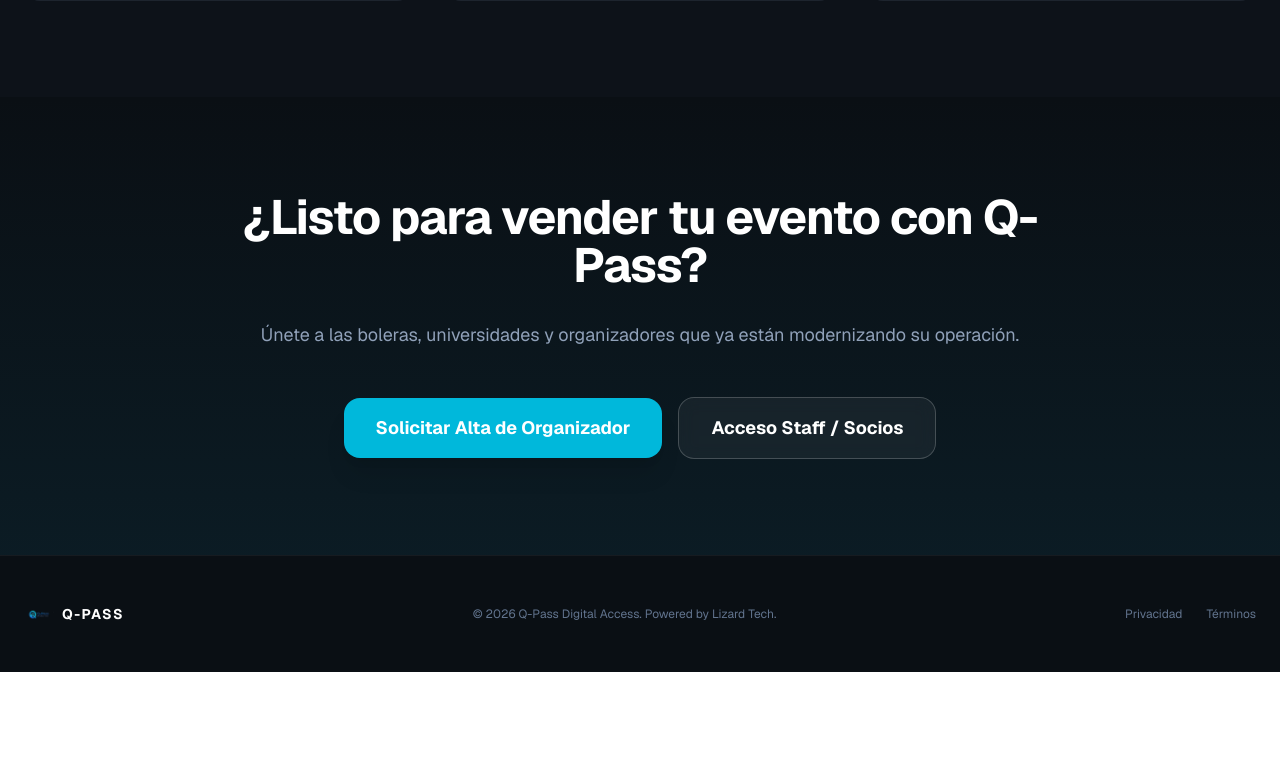
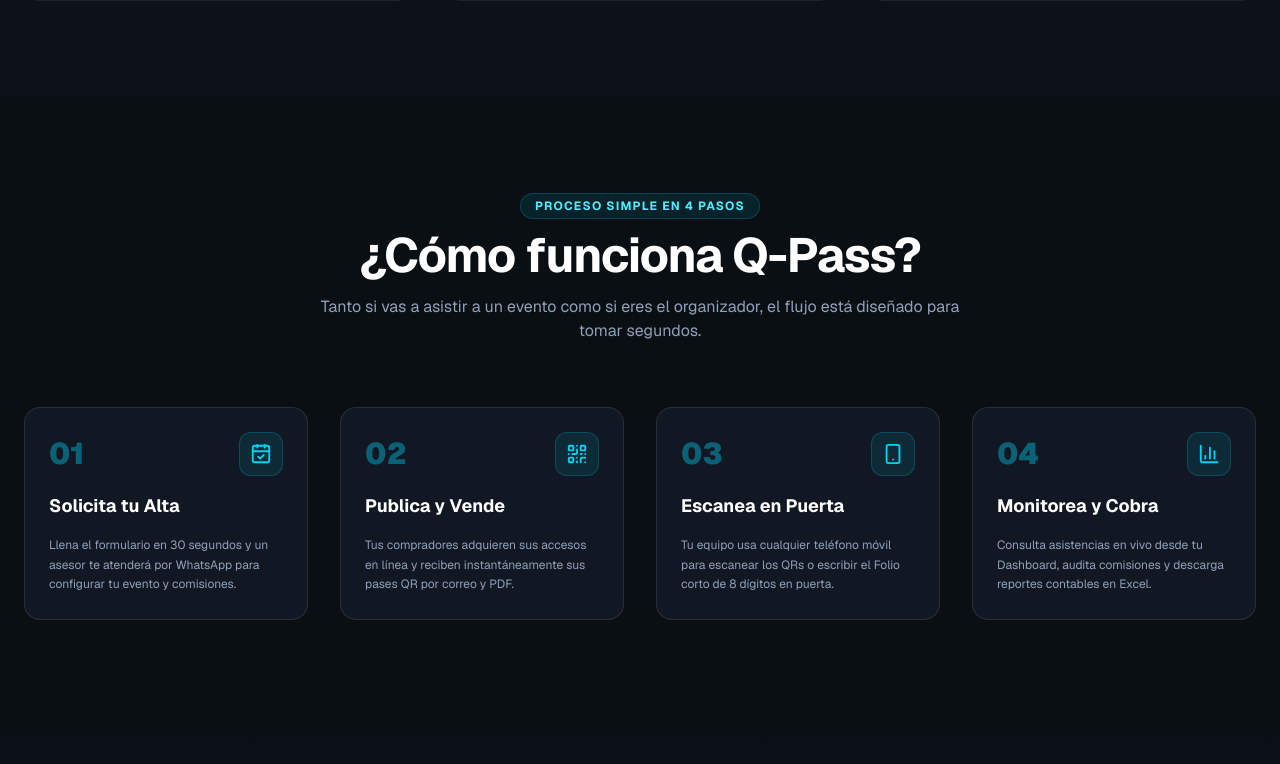
Before and after one commit to Eduardo-04/q-pass, a Next.js app: page / in a window 1280 px wide. Shown: the part 1376-2140 px from the top of the page. Before the commit the page ends 2048 px from the top, so only its background shows below. Built offline with nearby package versions, Linux system fonts and the light colour scheme.

Commit message:
feat(landing): agregar seccion interactiva Como Funciona en 4 pasos y navegacion por ancla fluida

```diff
--- a/app/page.tsx
+++ b/app/page.tsx
@@ -8,13 +8,16 @@
   TrendingUp,
   Zap,
   ChevronRight,
-  CheckCircle2,
   Building2,
   Phone,
   Mail,
   User,
   X,
-  MessageSquare
+  MessageSquare,
+  QrCode,
+  Smartphone,
+  BarChart3,
+  CalendarCheck
 } from "lucide-react";
 import { toast } from "sonner";
 
@@ -67,7 +70,7 @@
   };
 
   return (
-    <div className="min-h-screen bg-[#0a0f14] text-white overflow-x-hidden">
+    <div className="min-h-screen bg-[#0a0f14] text-white overflow-x-hidden selection:bg-cyan-500 selection:text-black">
       {/* Navbar Minimalista */}
       <nav className="fixed top-0 z-50 w-full border-b border-white/5 bg-[#0a0f14]/80 backdrop-blur-md">
         <div className="mx-auto flex max-w-7xl items-center justify-between px-6 py-4">
@@ -75,7 +78,7 @@
             <Image src="/q-pass-logo.png" alt="Q-Pass Logo" width={40} height={40} />
             <span className="text-xl font-bold tracking-tighter text-white">Q-PASS</span>
           </Link>
-          <div className="hidden items-center gap-6 md:flex">
+          <div className="hidden items-center gap-8 md:flex">
             <a href="#beneficios" className="text-sm font-medium text-slate-400 transition hover:text-cyan-400">Beneficios</a>
             <a href="#como-funciona" className="text-sm font-medium text-slate-400 transition hover:text-cyan-400">Cómo funciona</a>
             <button
@@ -177,6 +180,81 @@
               <h3 className="text-xl font-bold text-white mb-3">Transparencia Financiera</h3>
               <p className="text-slate-400 text-sm leading-relaxed">
                 Dashboard en tiempo real con cálculo exacto de comisiones y exportación directa a reportes en Excel.
+              </p>
+            </div>
+          </div>
+        </div>
+      </section>
+
+      {/* Sección Cómo Funciona (Paso a Paso) */}
+      <section id="como-funciona" className="py-24 bg-[#0a0f14] relative">
+        <div className="mx-auto max-w-7xl px-6">
+          <div className="mb-16 text-center">
+            <div className="inline-block rounded-full border border-cyan-400/20 bg-cyan-400/10 px-3.5 py-1 text-xs font-bold uppercase tracking-widest text-cyan-300 mb-3">
+              Proceso Simple en 4 Pasos
+            </div>
+            <h2 className="text-3xl font-bold tracking-tight text-white sm:text-5xl">
+              ¿Cómo funciona Q-Pass?
+            </h2>
+            <p className="mt-4 text-slate-400 max-w-2xl mx-auto">
+              Tanto si vas a asistir a un evento como si eres el organizador, el flujo está diseñado para tomar segundos.
+            </p>
+          </div>
+
+          <div className="grid gap-8 sm:grid-cols-2 lg:grid-cols-4">
+            {/* Paso 1 */}
+            <div className="relative rounded-2xl border border-white/10 bg-[#111823] p-6 space-y-4">
+              <div className="flex items-center justify-between">
+                <span className="text-3xl font-black text-cyan-400/40">01</span>
+                <div className="rounded-xl bg-cyan-400/10 p-2.5 text-cyan-400 border border-cyan-400/20">
+                  <CalendarCheck size={22} />
+                </div>
+              </div>
+              <h3 className="text-lg font-bold text-white">Solicita tu Alta</h3>
+              <p className="text-xs text-slate-400 leading-relaxed">
+                Llena el formulario en 30 segundos y un asesor te atenderá por WhatsApp para configurar tu evento y comisiones.
+              </p>
+            </div>
+
+            {/* Paso 2 */}
+            <div className="relative rounded-2xl border border-white/10 bg-[#111823] p-6 space-y-4">
+              <div className="flex items-center justify-between">
+                <span className="text-3xl font-black text-cyan-400/40">02</span>
+                <div className="rounded-xl bg-cyan-400/10 p-2.5 text-cyan-400 border border-cyan-400/20">
+                  <QrCode size={22} />
+                </div>
+              </div>
+              <h3 className="text-lg font-bold text-white">Publica y Vende</h3>
+              <p className="text-xs text-slate-400 leading-relaxed">
+                Tus compradores adquieren sus accesos en línea y reciben instantáneamente sus pases QR por correo y PDF.
+              </p>
+            </div>
+
+            {/* Paso 3 */}
+            <div className="relative rounded-2xl border border-white/10 bg-[#111823] p-6 space-y-4">
+              <div className="flex items-center justify-between">
+                <span className="text-3xl font-black text-cyan-400/40">03</span>
+                <div className="rounded-xl bg-cyan-400/10 p-2.5 text-cyan-400 border border-cyan-400/20">
+                  <Smartphone size={22} />
+                </div>
+              </div>
+              <h3 className="text-lg font-bold text-white">Escanea en Puerta</h3>
+              <p className="text-xs text-slate-400 leading-relaxed">
+                Tu equipo usa cualquier teléfono móvil para escanear los QRs o escribir el Folio corto de 8 dígitos en puerta.
+              </p>
+            </div>
+
+            {/* Paso 4 */}
+            <div className="relative rounded-2xl border border-white/10 bg-[#111823] p-6 space-y-4">
+              <div className="flex items-center justify-between">
+                <span className="text-3xl font-black text-cyan-400/40">04</span>
+                <div className="rounded-xl bg-cyan-400/10 p-2.5 text-cyan-400 border border-cyan-400/20">
+                  <BarChart3 size={22} />
+                </div>
+              </div>
+              <h3 className="text-lg font-bold text-white">Monitorea y Cobra</h3>
+              <p className="text-xs text-slate-400 leading-relaxed">
+                Consulta asistencias en vivo desde tu Dashboard, audita comisiones y descarga reportes contables en Excel.
               </p>
             </div>
           </div>
```
